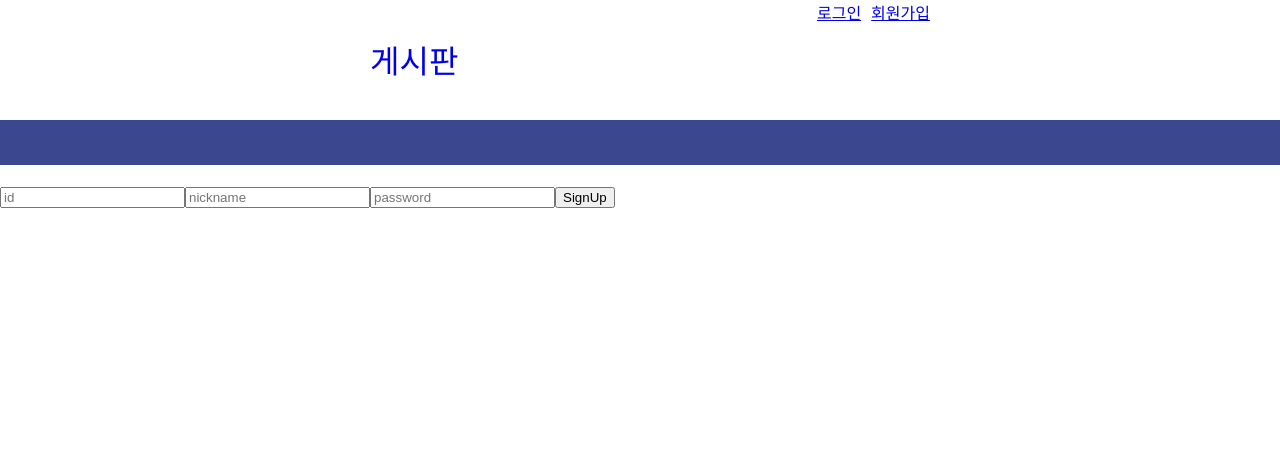
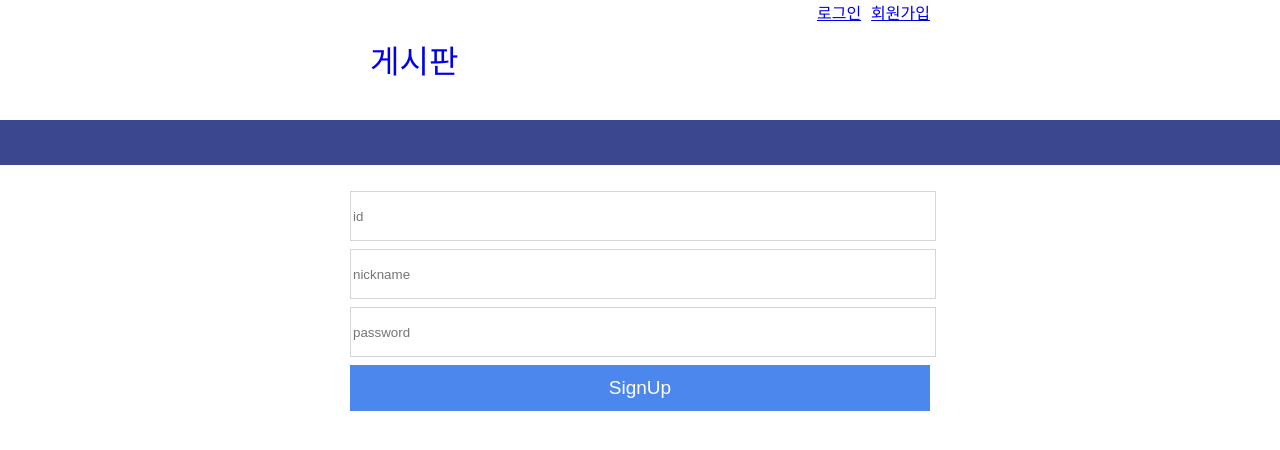
Before and after one commit to hwryeol/simple_board-react-project, a React (Create React App) app: page /signup in a window 1280 px wide. Shown: the top 450 px of the page. Built offline with nearby package versions, Linux system fonts and the light colour scheme; no server answers.

Commit message:
chore: 회원가입 컴포넌트 수정
1. css 작업
2. 오류메시지 추가

```diff
--- a/package.json
+++ b/package.json
@@ -19,9 +19,11 @@
     "react-dom": "^17.0.2",
     "react-icons": "^4.3.1",
     "react-loading-icons": "^1.0.8",
+    "react-native-sha-hash": "^1.0.0",
     "react-router": "^6.2.2",
     "react-router-dom": "^6.2.1",
     "react-scripts": "5.0.0",
+    "save": "^2.4.0",
     "universal-cookie": "^4.0.4",
     "web-vitals": "^2.1.4"
   },
--- a/server.js
+++ b/server.js
@@ -65,6 +65,7 @@ app.post('/signup',async (req,res)=>{
         if(result[0]===undefined){
             db.query('INSERT INTO users(id,nickname,password,uuid) values(?,?,sha1(?),?)'
             ,[id,nickname,password,uuid.v1()],(err,result)=> {if(err) throw err})
+            res.status(200).end();
         }else{
             res.status(401).end();
         }
--- a/src/Signup.js
+++ b/src/Signup.js
@@ -1,4 +1,5 @@
 import {useState} from "react";
+import styles from "./signup.module.css"
 
 function Signup({isLogined}) {
     const [userData,setUserData] = useState({
@@ -18,25 +19,30 @@ function Signup({isLogined}) {
     function clickSignUpClick(event){
         event.preventDefault();
         if(!userData.id && !userData.password && !userData.writer){
-            alert("똑바로 입력하세요");
-        }
+            alert("빈 칸이 들어가면 안됩니다. 다시 입력하세요");
+        }else{
         fetch("/signup",{
             method:"POST",
             headers:{
                 "Content-Type": "application/json"
               },
             body:JSON.stringify(userData)
+        }).then(res => {
+            if(res.status === 200){
+                alert("회원가입이 완료됐습니다.")
+            }else if(res.status === 401){
+                alert("회원가입이 되지 않았습니다.")
+            }
         })
         console.log(userData);
     }
+    }
     return (
-      <div>
-          <form action="/signup" method="post">
-            <input name="id" placeholder="id" onChange={onChange} type="text" />
-            <input name="nickname" placeholder="nickname" onChange={onChange} type="text" />
-            <input name="password" placeholder="password" onChange={onChange} type="password" />
-            <input type="submit" onClick={clickSignUpClick} value="SignUp" />
-          </form>
+      <div className={styles.signup}>
+            <input className={styles.signup_id} name="id" placeholder="id" onChange={onChange} type="text" />
+            <input className={styles.signup_nickname}name="nickname" placeholder="nickname" onChange={onChange} type="text" />
+            <input className={styles.signup_password}name="password" placeholder="password" onChange={onChange} type="password" />
+            <button className={styles.signup_submit}onClick={clickSignUpClick}>SignUp</button>
       </div>
     );
   }
--- /dev/null
+++ b/src/signup.module.css
@@ -0,0 +1,22 @@
+.signup{
+    position: relative;
+    display: flex;
+    flex-direction: column;
+    left:350px;
+    width:calc(100% - 700px);
+}
+.signup > *{
+    margin-top: 20px;
+    height:30px;
+    height:46px;
+    width:100%;
+    margin-top: 8px;
+    border:1px solid #d6d6d6;
+}
+
+.signup_submit{
+    background: #4c87ee;
+    color:white;
+    border:0;
+    font-size: 19px;
+}
```
Also changed, not shown: 1 other file (tests, documents, lock files or other folders).
